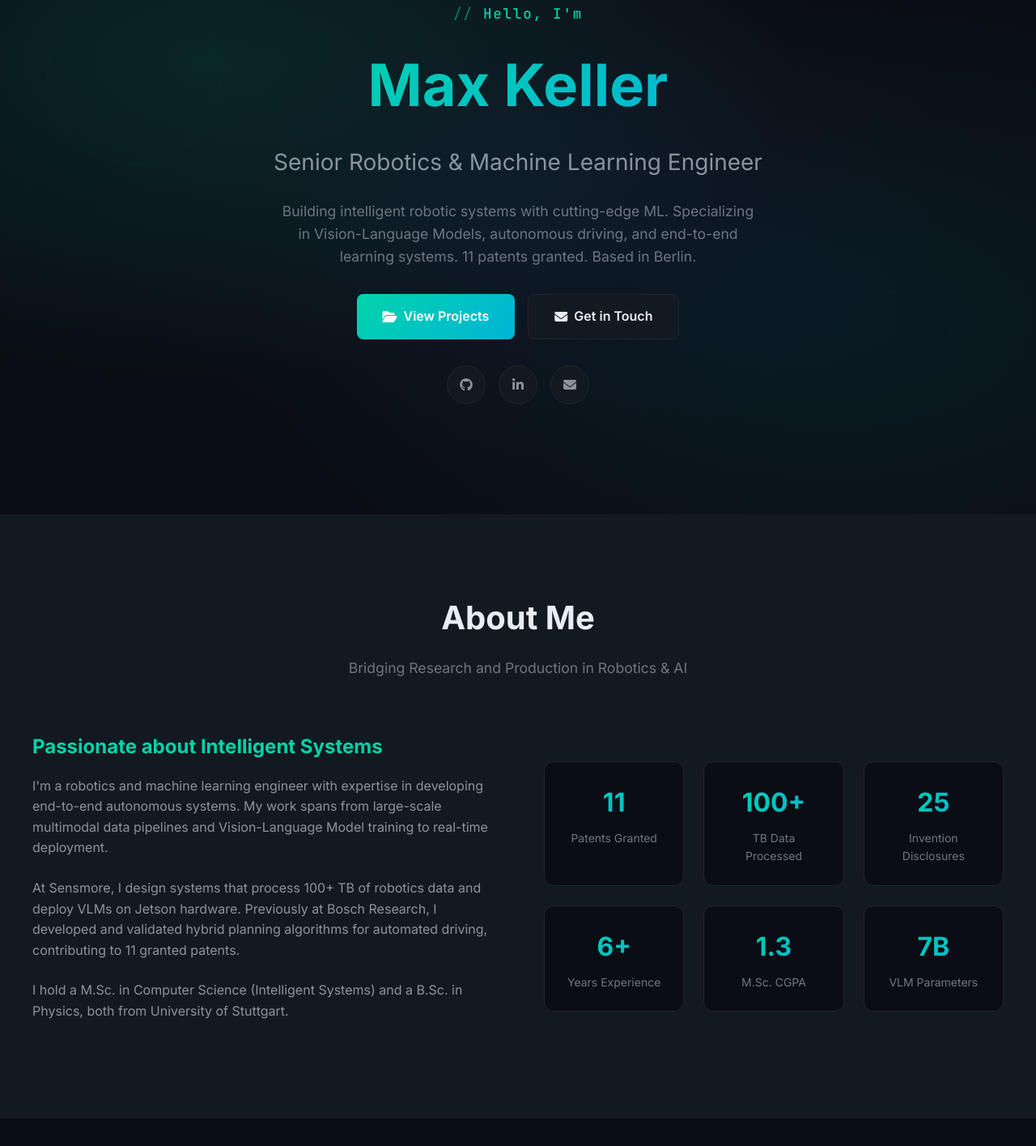
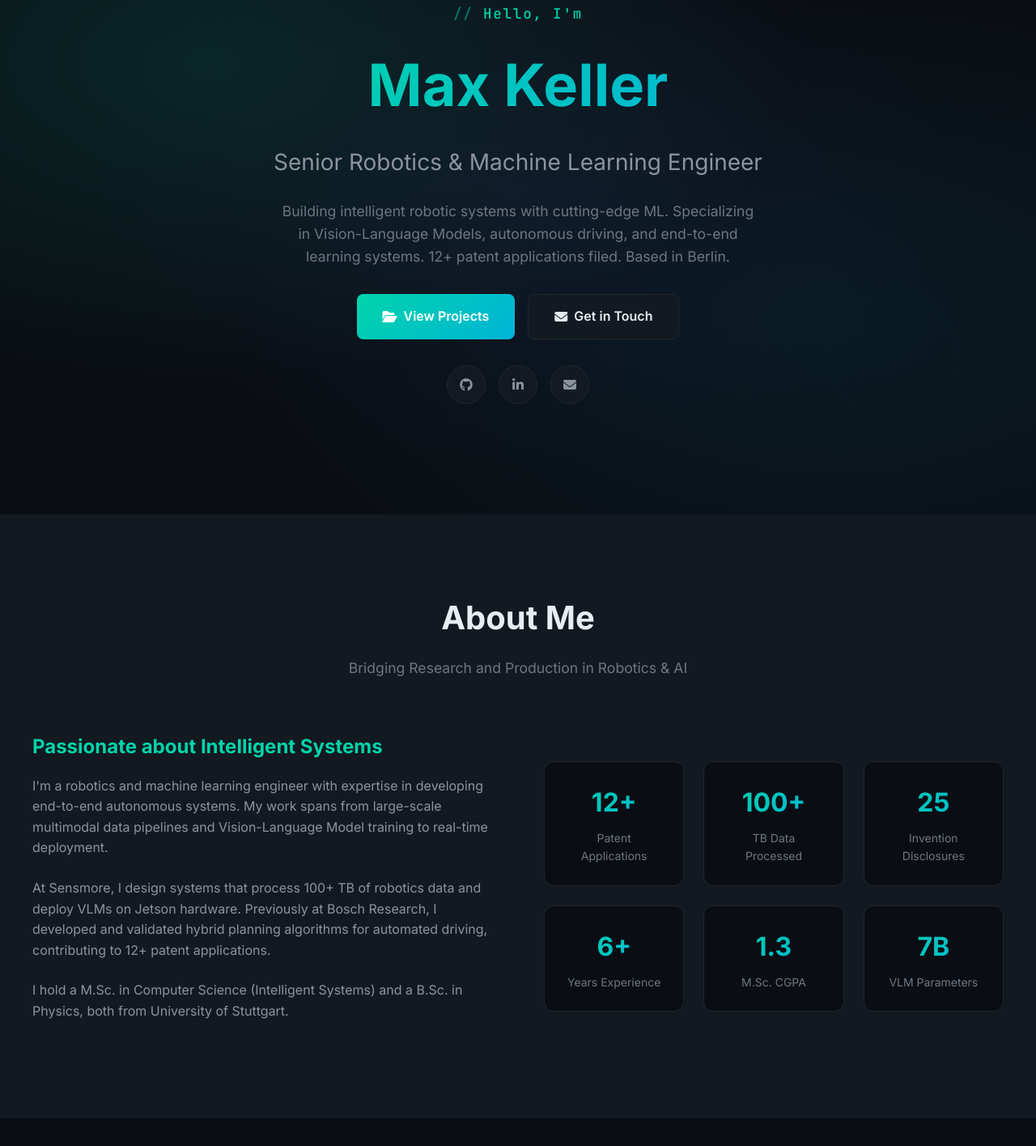
Before and after one commit to maxkeller321/maxkeller321.github.io, a plain HTML site: page index.html in a window 1280 px wide. Shown: the part 165-1580 px from the top of the page at 81% size. Drawn offline with Linux system fonts and the light colour scheme.

Commit message:
Correct some content

```diff
--- a/index.html
+++ b/index.html
@@ -863,7 +863,7 @@
             <h2 class="hero-title">Senior Robotics & Machine Learning Engineer</h2>
             <p class="hero-description">
                 Building intelligent robotic systems with cutting-edge ML. Specializing in Vision-Language Models,
-                autonomous driving, and end-to-end learning systems. 11 patents granted. Based in Berlin.
+                autonomous driving, and end-to-end learning systems. 12+ patent applications filed. Based in Berlin.
             </p>
             <div class="hero-buttons">
                 <a href="#projects" class="btn btn-primary">
@@ -905,7 +905,7 @@
                     <p>
                         At Sensmore, I design systems that process 100+ TB of robotics data and deploy VLMs on
                         Jetson hardware. Previously at Bosch Research, I developed and validated hybrid planning algorithms
-                        for automated driving, contributing to 11 granted patents.
+                        for automated driving, contributing to 12+ patent applications.
                     </p>
                     <p>
                         I hold a M.Sc. in Computer Science (Intelligent Systems) and a B.Sc. in Physics, both from
@@ -914,8 +914,8 @@
                 </div>
                 <div class="stats-grid">
                     <div class="stat-item">
-                        <div class="stat-number">11</div>
-                        <div class="stat-label">Patents Granted</div>
+                        <div class="stat-number">12+</div>
+                        <div class="stat-label">Patent Applications</div>
                     </div>
                     <div class="stat-item">
                         <div class="stat-number">100+</div>
@@ -974,7 +974,7 @@
                             <li>Researched and deployed model- and data-driven planning algorithms for automated driving</li>
                             <li>Developed Bosch's first hybrid planner, achieving 15% performance improvement in real-vehicle testing</li>
                             <li>Led vehicle integration and ROS2-based architecture development across multiple platforms</li>
-                            <li>Co-authored 25 invention disclosures (10+ first author), resulting in 11 granted patents</li>
+                            <li>Co-authored 25 invention disclosures (10+ first author), resulting in 12+ patent applications</li>
                             <li>Supervised and mentored a Master's thesis student through successful completion</li>
                         </ul>
                     </div>
```
